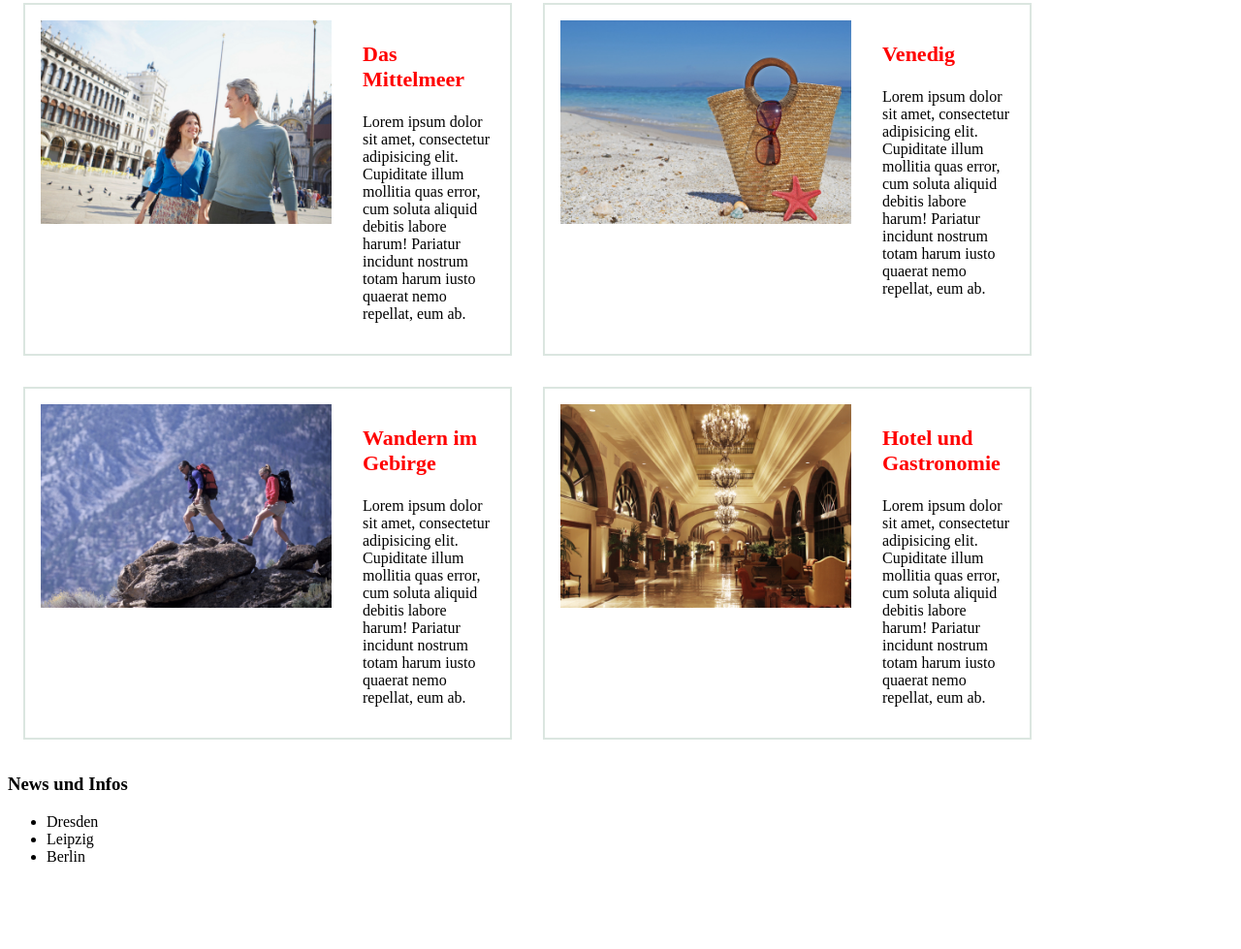
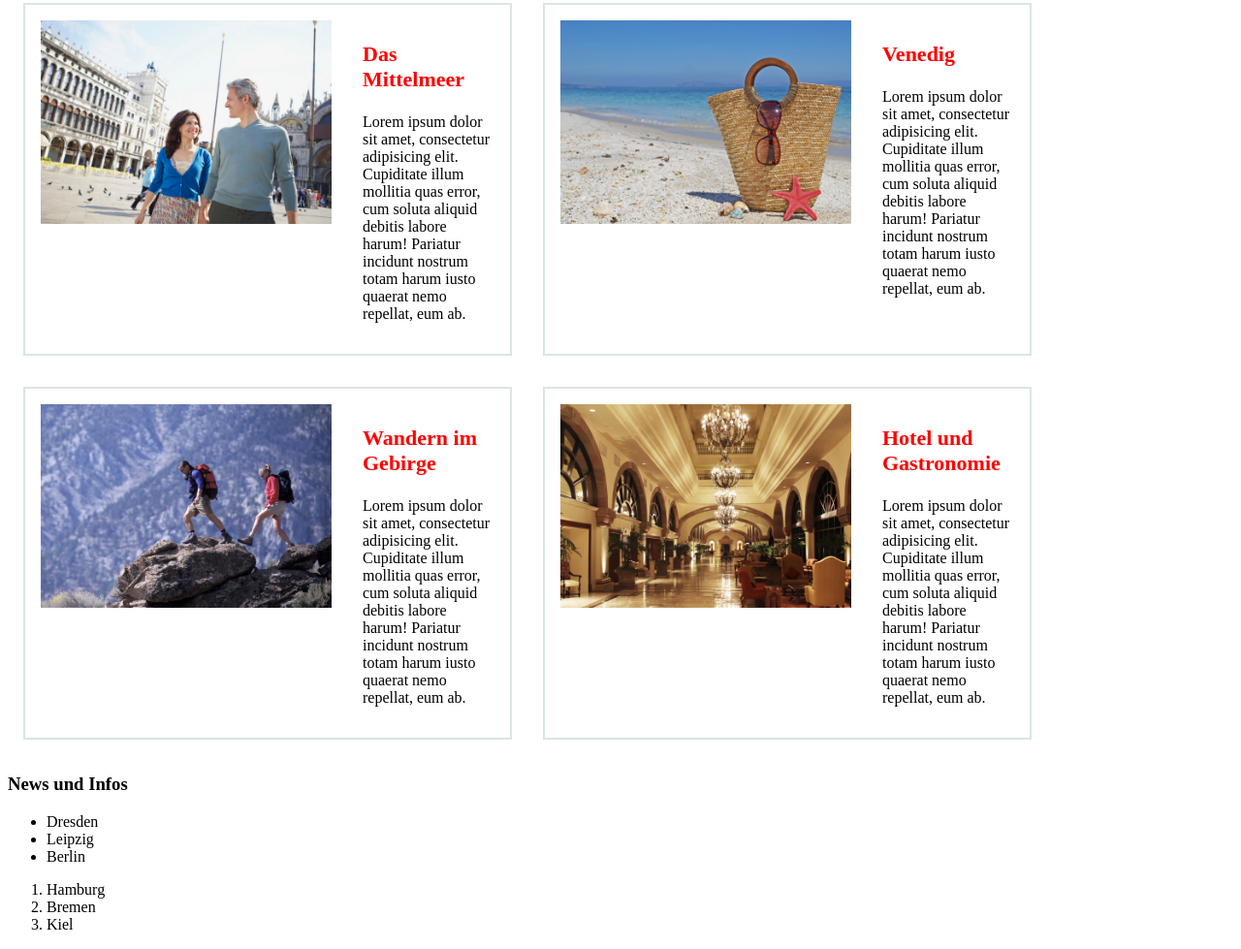
Before and after one commit to tilogermer/flexbox, a plain HTML site: page index.html in a window 1280 px wide. Shown: the part 126-1105 px from the top of the page at 97% size. Before the commit the page ends 1035 px from the top, so only its background shows below. Drawn offline with Linux system fonts and the light colour scheme.

Commit message:
new odered listed added

```diff
--- a/index.html
+++ b/index.html
@@ -83,6 +83,11 @@
 			<li>Leipzig</li>
 			<li>Berlin</li>
 		</ul>
+		<ol>
+			<li>Hamburg</li>
+			<li>Bremen</li>
+			<li>Kiel</li>
+		</ol>
 	</aside>
 </body>
 </html>
```
